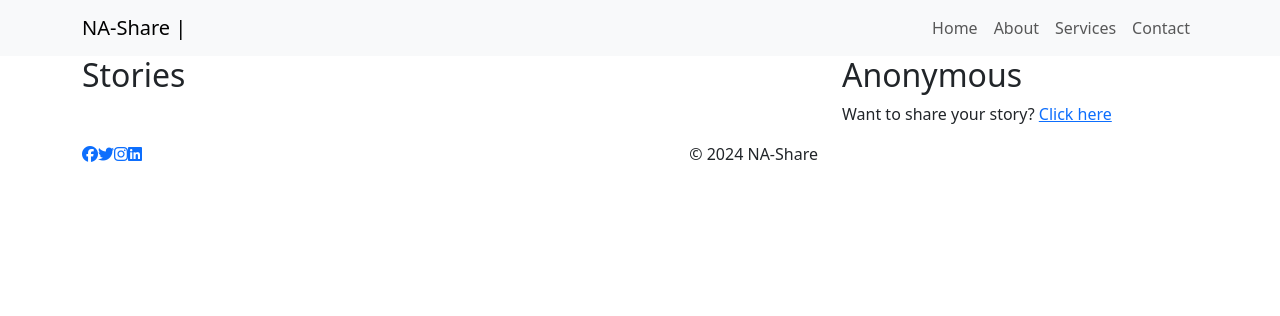
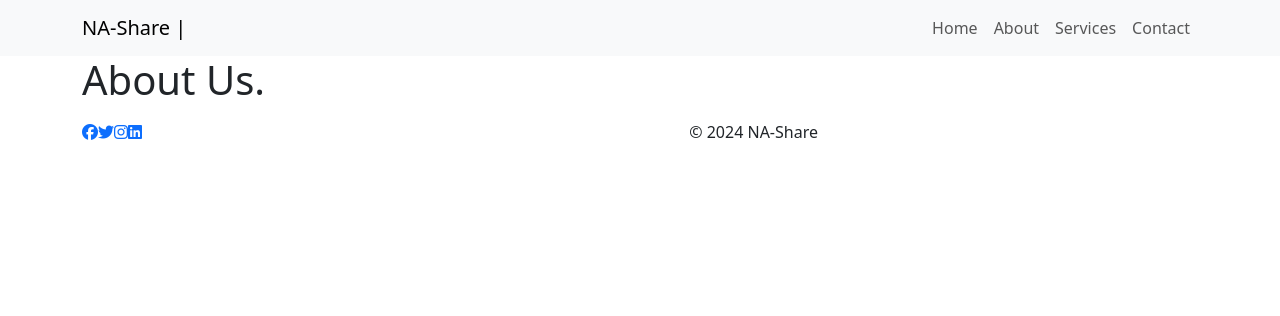
Before and after one commit to Damitwhy/NA-Share, a Django app: page /about/ in a window 1280 px wide. Shown: the top 316 px of the page. Run offline with Django 5.2, Linux system fonts and the light colour scheme; some libraries are stand-ins or nearby versions.

```diff
--- a/templates/about.html
+++ b/templates/about.html
@@ -40,18 +40,9 @@
         <div class="container">
             {% block content %}
             <div class="row">
-                <div class="col-md-8">
-                    <h2>Stories</h2>
-                    <!-- start for loop -->
-                    <div class="story-container">
-                        <h2 class="story-title">{{ story.title }}</h2>
-                        <p class="story-content">{{ story.content }}</p>
-                    </div>
-                    <!-- end for loop -->
-                </div>
-                <div class="col-md-4 stories-sidebar">
-                    <h2>Anonymous</h2>
-                    <p>Want to share your story? <a href="#">Click here</a></p>
+                <div class="col-md-12">
+                    <h1>About Us.</h1>
+                    <p></p>
                 </div>
             </div>
             {% endblock %}
```
